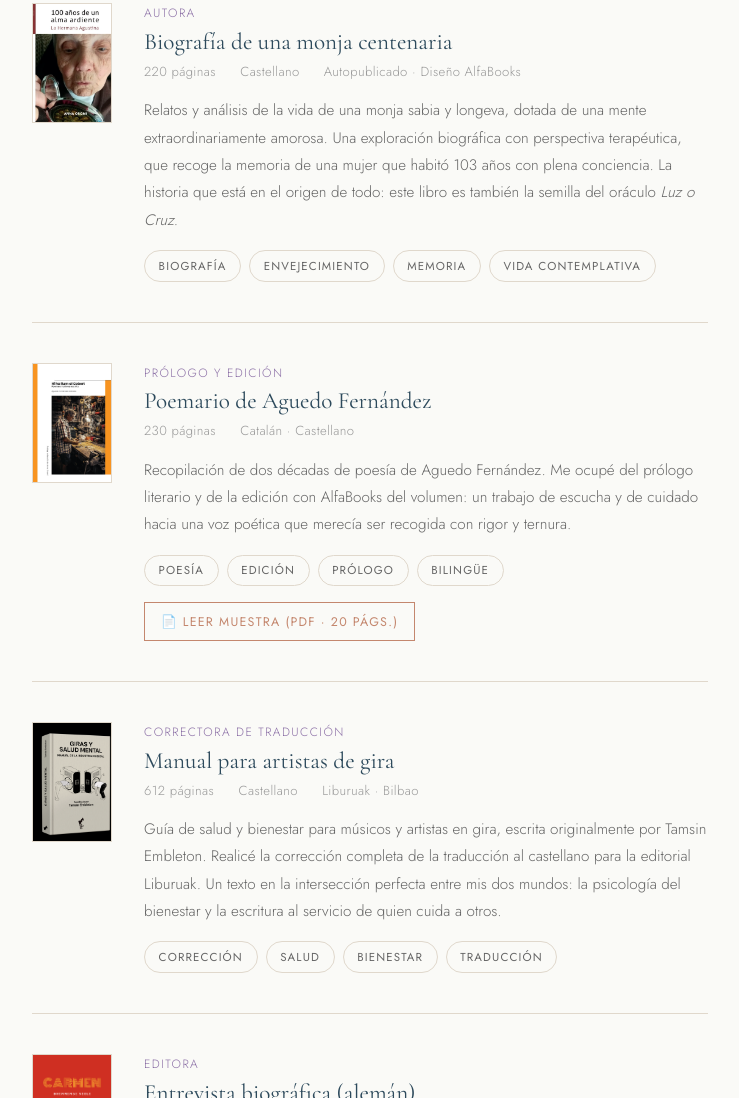
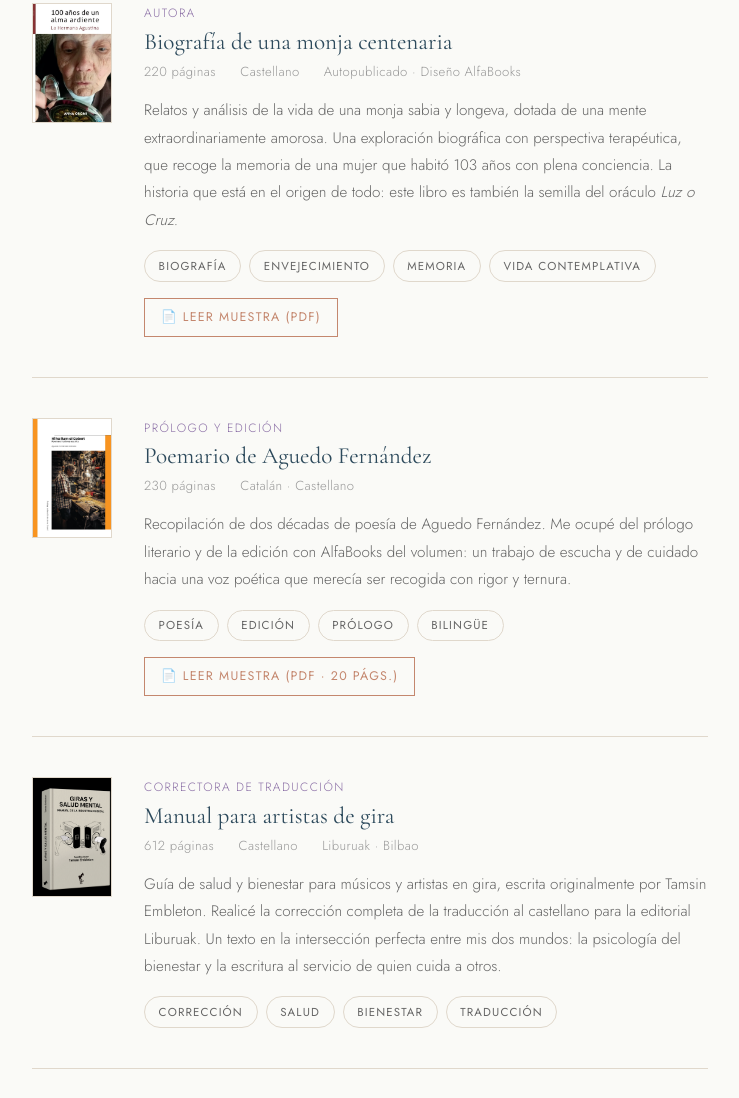
Before and after one commit to dementeabierta/annaoromi-web, a plain HTML site: page escritura.html in a window 1280 px wide. Shown: the part 1373-2471 px from the top of the page, without its empty margins (270-1009 px from the left). Drawn offline with nearby package versions, Linux system fonts and the light colour scheme.

Commit message:
Añadir enlace 'Leer muestra' al libro de la monja centenaria
Co-Authored-By: Claude Sonnet 4.6 <noreply@anthropic.com>

```diff
--- a/escritura.html
+++ b/escritura.html
@@ -95,6 +95,9 @@
                 <span class="tag" data-i18n="libro1.tag3">Memoria</span>
                 <span class="tag" data-i18n="libro1.tag4">Vida contemplativa</span>
               </div>
+              <a href="docs/muestra-libro-2.pdf" class="pdf-link" target="_blank" rel="noopener" data-i18n="libro1.pdf" aria-label="Leer muestra del libro 100 años de un alma ardiente (PDF)">
+                📄 Leer muestra (PDF)
+              </a>
             </div>
           </article>
 
--- a/js/i18n.js
+++ b/js/i18n.js
@@ -250,6 +250,7 @@
     'libro1.tag2':  { es: 'Envejecimiento', en: 'Ageing' },
     'libro1.tag3':  { es: 'Memoria', en: 'Memory' },
     'libro1.tag4':  { es: 'Vida contemplativa', en: 'Contemplative life' },
+    'libro1.pdf':   { es: '📄 Leer muestra (PDF)', en: '📄 Read sample (PDF)' },
 
     'libro2.role':  { es: 'Prólogo y edición', en: 'Preface and editing' },
     'libro2.h3':    { es: 'Poemario de Aguedo Fernández', en: 'Poetry collection by Aguedo Fernández' },
```
